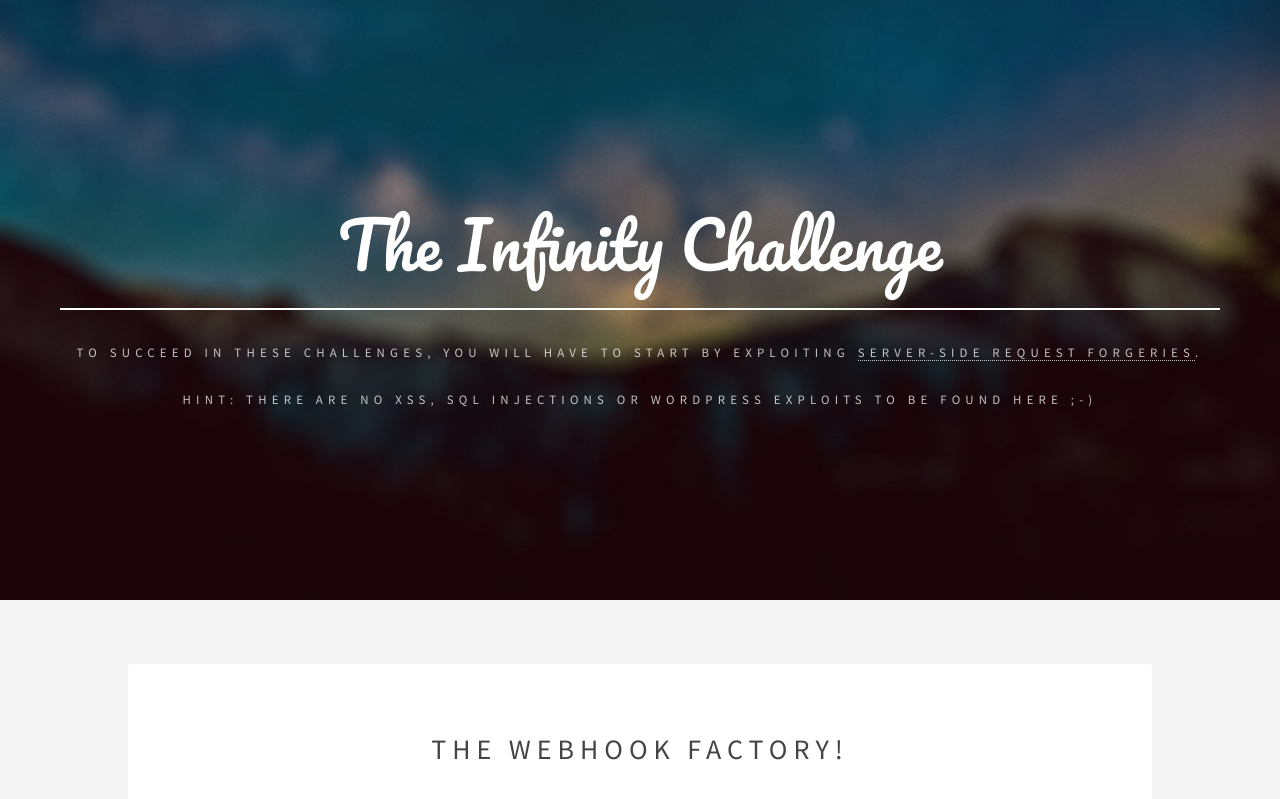
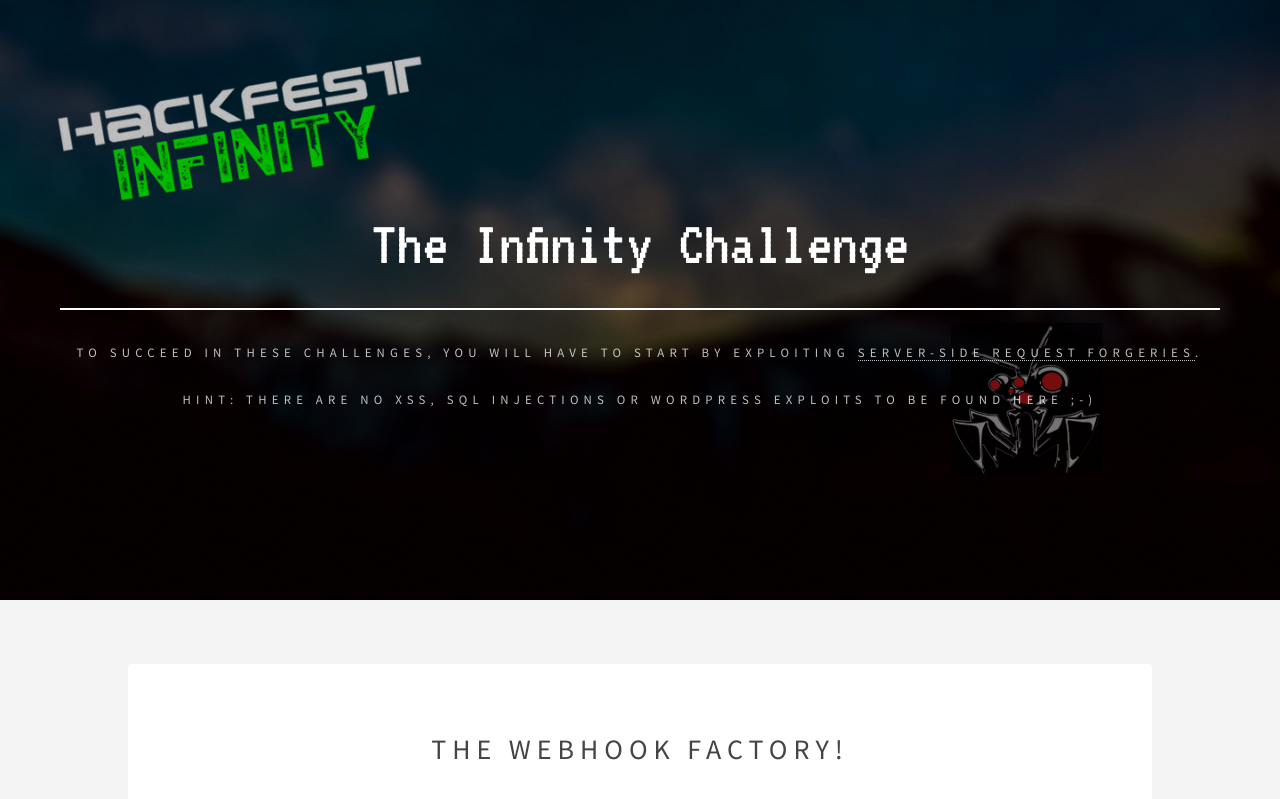
Before and after one commit to hackfestca/hf-ctf, a plain HTML site: page ctf/webserver/frontend/index.html in a window 1280 px wide. Shown: the top 799 px of the page. Drawn offline with Linux system fonts and the light colour scheme.

Commit message:
Cosmetic changes

```diff
--- a/ctf/webserver/frontend/assets/css/main.css
+++ b/ctf/webserver/frontend/assets/css/main.css
@@ -1292,7 +1292,7 @@
 		-ms-flex-direction: column;
 		flex-direction: column;
 		padding: 8em 0 6em 0;
-		background-image: url("../../images/banner.jpg");
+		background-image: url("../../images/hf10-banner.png");
 		background-size: cover;
 		background-position: center;
 		background-attachment: fixed;
@@ -1377,7 +1377,7 @@
 				padding: 0 0.5em 0.25em 0.5em;
 				border-bottom: solid 2px #ffffff;
 				font-weight: 200;
-				font-family: "Pacifico", cursive;
+				font-family: "VT323", cursive;
 				text-transform: none;
 				letter-spacing: 0;
 			}
--- a/ctf/webserver/frontend/index.html
+++ b/ctf/webserver/frontend/index.html
@@ -10,6 +10,7 @@
 		<meta charset="utf-8" />
 		<meta name="viewport" content="width=device-width, initial-scale=1" />
 		<link rel="stylesheet" href="assets/css/main.css" />
+		<link href="https://fonts.googleapis.com/css?family=VT323" rel="stylesheet">
 	</head>
 	<body>
 
```
Also changed, not shown: ctf/devserver/index.html (+1 -1 lines), ctf/webserver/frontend/images/hf10-banner.png (added), 4 other files.
